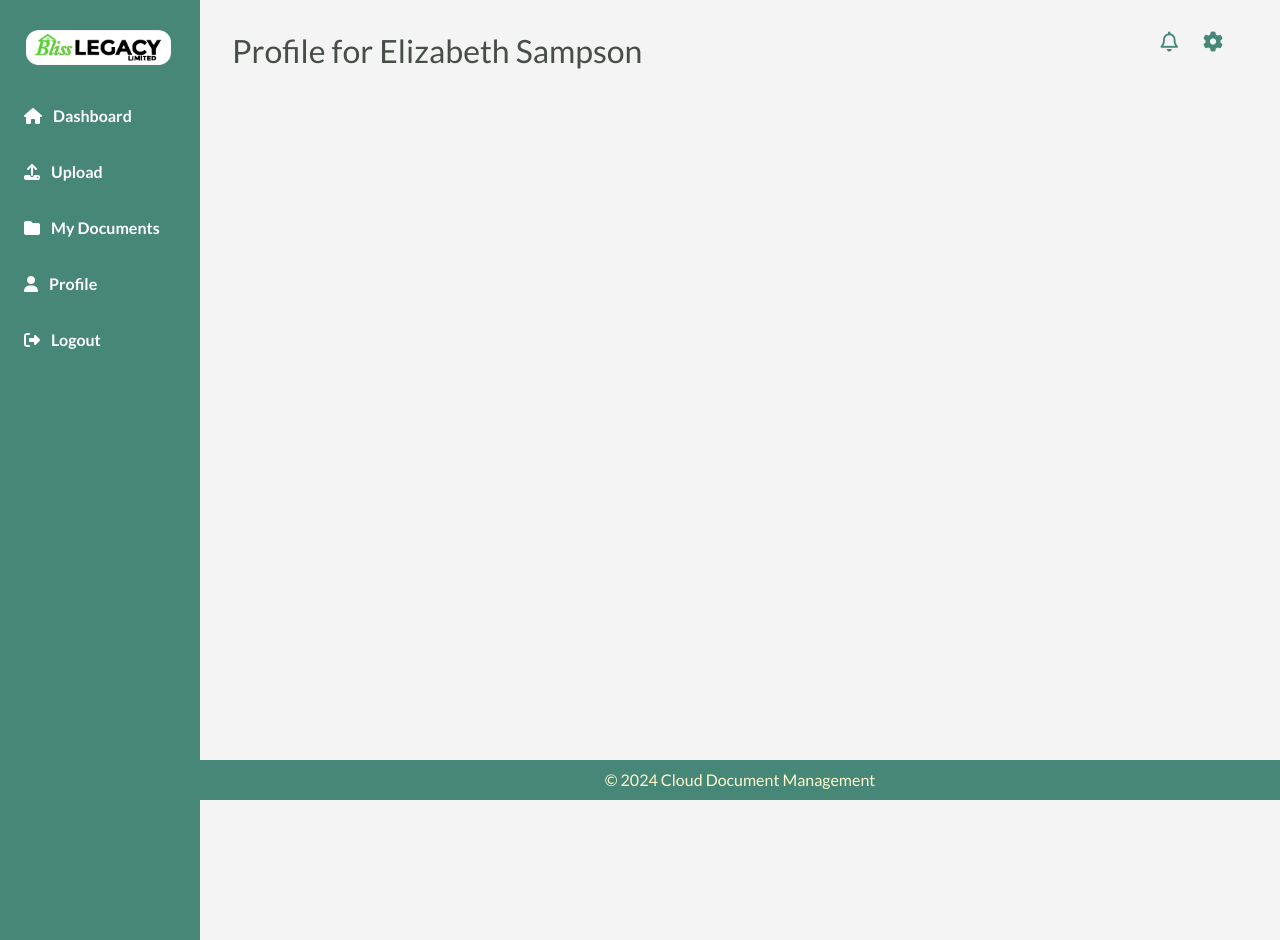
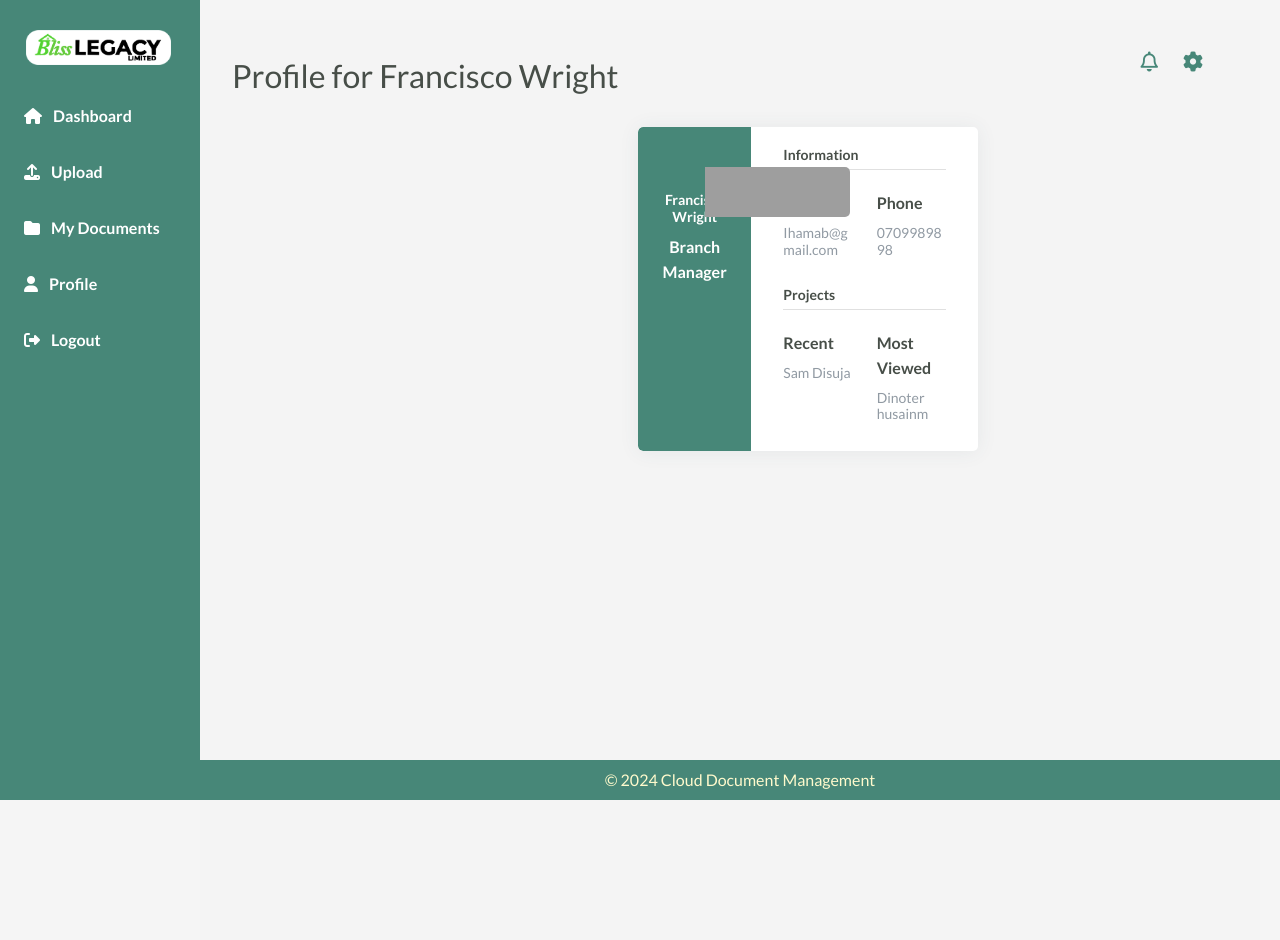
Before and after one commit to sammykingx/bliss-document_storage_service, a Flask app: page /profile in a window 1280 px wide. Run offline with Flask 3, Linux system fonts and the light colour scheme; a user stored in the database is signed in; some libraries are stand-ins or nearby versions; grey boxes are pictures that could not be loaded.

Commit message:
updated internal pages

```diff
--- a/app/static/css/layout.css
+++ b/app/static/css/layout.css
@@ -18,6 +18,8 @@
     font-family: lato;
     padding-top: 30px;
     height: 100%;
+    position: fixed;
+    box-sizing: border-box;
 
 
 
@@ -69,6 +71,9 @@
     flex-grow: 1;
     overflow-y: auto;
     font-family: lato;
+    box-sizing: border-box;
+    width: 100%;
+    margin-left: 200px;
 
 }
 /*
@@ -97,87 +102,25 @@
 
 }
 
-.main-content h1 {
+.main-content h2 {
     font-size: 2rem;
-    margin-bottom: 1rem;
-    margin-top: 30px;
+    margin-bottom: 2rem;
+    margin-top: 5px;
 }
 
-
+/*
 .card {
     background-color: #B9E3C6;
     border-radius: 8px;
     box-shadow: 0 2px 4px rgba(0, 0, 0, 0.1);
     padding: 1.5rem;
     margin-bottom: 5.5rem;;
-    margin-top: 3rem;
-    height: 8rem;
+    margin-top: 1rem;
+    height: 10rem;
 
 }
+*/
 
-
-.card h2 {
-    margin-bottom: 1rem;
-    font-size: 1.5rem;
-}
-
-.card p {
-    font-size: 1rem;
-    color: #333;
-
-}
-
-.card .btn {
-    background-color: white;
-    color: black;
-    padding: 0.5rem 2.5rem;
-    border: none;
-    border-radius: 5px;
-    cursor: pointer;
-    text-decoration: none;
-    transition: background-color 0.3s;
-    margin-top: 4%;
-    float: left;
-}
-
-.card .btn:hover {
-    background-color: #478778;
-}
-
-/* Statistics Cards Styling */
-.stats-cards {
-    display: flex;
-    flex-wrap: wrap;
-    gap: 1rem;
-    margin-bottom: 10rem;
-}
-
-.stats-card {
-    background-color: #96DED1;
-    border: 1px solid #ccc;
-    border-radius: 8px;
-    padding: 1rem;
-    width: calc(30.333% - 1rem);
-    box-shadow: 0 2px 4px rgba(0, 0, 0, 0.1);
-    text-align: center;
-    text-decoration: none;
-    color: black;
-    transition: background-color 0.3s;
-}
-
-.stats-card h3 {
-    margin-bottom: 0.5rem;
-    font-size: 1.25rem;
-}
-
-.stats-card p {
-    font-size: 1rem;
-}
-
-.stats-card:hover {
-    background-color: #478778;
-    color: white;
-}
 
 
 
@@ -269,16 +212,7 @@ footer p {
         padding: 1rem;
     }
 
-    .stats-card {
-        width: calc(50% - 0.5rem);
-    }
     footer{
         text-align: center;
     }
 }
-
-@media (max-width: 480px) {
-    .stats-card {
-        width: 100%;
-    }
-}
--- /dev/null
+++ b/app/static/css/profiles.css
@@ -0,0 +1,150 @@
+body {
+    background-color: whitesmoke;
+
+}
+
+main{
+    font-family: lato;
+    margin-left: 200px;
+    margin-top: 20px;
+    margin-right: 20px;
+
+}
+h6,p,h1,a{
+    font-family: lato;
+}
+
+
+.padding {
+    padding: 0 !important
+
+}
+
+.user-card-full {
+    overflow: hidden;
+}
+
+.card {
+    border-radius: 5px;
+    -webkit-box-shadow: 0 1px 20px 0 rgba(69,90,100,0.08);
+    box-shadow: 0 1px 20px 0 rgba(69,90,100,0.08);
+    border: none;
+    margin-bottom: 30px;
+    background-color: white;
+}
+
+.m-r-0 {
+    margin-right: 0px;
+}
+
+.m-l-0 {
+    margin-left: 0px;
+}
+
+.user-card-full .user-profile {
+    border-radius: 5px 0 0 5px;
+}
+
+.bg-c-lite-green {
+    background-color: #478778
+
+}
+
+.user-profile {
+    padding: 20px 0;
+}
+
+.card-block {
+    padding: 1.25rem;
+}
+
+.m-b-25 {
+    margin-bottom: 25px;
+}
+
+.img-radius {
+    border-radius: 5px;
+}
+
+
+
+h6 {
+    font-size: 14px;
+}
+
+.card .card-block p {
+    line-height: 25px;
+}
+
+@media only screen and (min-width: 1400px){
+p {
+    font-size: 14px;
+}
+}
+
+.card-block {
+    padding: 1.25rem;
+}
+
+.b-b-default {
+    border-bottom: 1px solid #e0e0e0;
+}
+
+.m-b-20 {
+    margin-bottom: 20px;
+}
+
+.p-b-5 {
+    padding-bottom: 5px !important;
+}
+
+.card .card-block p {
+    line-height: 25px;
+}
+
+.m-b-10 {
+    margin-bottom: 10px;
+}
+
+.text-muted {
+    color: #919aa3 !important;
+}
+
+.b-b-default {
+    border-bottom: 1px solid #e0e0e0;
+}
+
+.f-w-600 {
+    font-weight: 600;
+}
+
+.m-b-20 {
+    margin-bottom: 20px;
+}
+
+.m-t-40 {
+    margin-top: 20px;
+}
+
+.p-b-5 {
+    padding-bottom: 5px !important;
+}
+
+.m-b-10 {
+    margin-bottom: 10px;
+}
+
+.m-t-40 {
+    margin-top: 20px;
+}
+
+.user-card-full .social-link li {
+    display: inline-block;
+}
+
+.user-card-full .social-link li a {
+    font-size: 20px;
+    margin: 0 10px 0 0;
+    -webkit-transition: all 0.3s ease-in-out;
+    transition: all 0.3s ease-in-out;
+}
--- a/app/templates/dashboard.html
+++ b/app/templates/dashboard.html
@@ -4,13 +4,15 @@
 
 {% block css_styles %}
     <!-- your css styles per page -->
+    <link rel="stylesheet" href={{ url_for("static", filename="css/dashboard.css") }}>
 {% endblock %}
 
 {% block body %}
     <!-- body content -->
     <h2>Dashboard</h2>
+    <h5>Welcome, {{ user.name }}.</h5>
     <div class="card">
-        <h2>Welcome, {{ user.name }}</h2>
+
         <p>Here you can manage your documents, upload new files, and much more.</p>
         <a href="my-documents.html" class="btn">Get Started</a>
     </div>
--- a/app/templates/profile.html
+++ b/app/templates/profile.html
@@ -3,10 +3,62 @@
 {% block title %}User Profile{% endblock %}
 
 {% block css_styles %}
-    <!-- your css styles per page -->
+    <link rel="stylesheet" href={{ url_for("static", filename="css/profiles.css") }}>
 {% endblock %}
 
 {% block body %}
     <h2>Profile for {{ user.name }}</h2>
+    <main>
+        <div class="page-content page-container" id="page-content">
+    <div class="padding">
+        <div class="row container d-flex justify-content-center">
+    <div class="col-xl-6 col-md-12">
+    <div class="card user-card-full">
+     <div class="row m-l-0 m-r-0">
+     <div class="col-sm-4 bg-c-lite-green user-profile">
+    <div class="card-block text-center text-white">
+     <div class="m-b-25">
+     <img src="https://img.icons8.com/bubbles/100/000000/user.png" class="img-radius" alt="User-Profile-Image">
+ </div>
+  <h6 class="f-w-600">{{ user.name }}</h6>
+  <p>Branch Manager</p>
+ <i class=" mdi mdi-square-edit-outline feather icon-edit m-t-10 f-16"></i>
+  </div>
+ </div>
+<div class="col-sm-8">
+<div class="card-block">
+<h6 class="m-b-20 p-b-5 b-b-default f-w-600">Information</h6>
+<div class="row">
+  <div class="col-sm-6">
+<p class="m-b-10 f-w-600">Email</p>
+ <h6 class="text-muted f-w-400">Ihamab@gmail.com</h6>
+   </div>
+  <div class="col-sm-6">
+<p class="m-b-10 f-w-600">Phone</p>
+   <h6 class="text-muted f-w-400">0709989898</h6>
+  </div>
+</div>
+<h6 class="m-b-20 m-t-40 p-b-5 b-b-default f-w-600">Projects</h6>
+   <div class="row">
+   <div class="col-sm-6">
+  <p class="m-b-10 f-w-600">Recent</p>
+             <h6 class="text-muted f-w-400">Sam Disuja</h6>
+           </div>
+           <div class="col-sm-6">
+          <p class="m-b-10 f-w-600">Most Viewed</p>
+           <h6 class="text-muted f-w-400">Dinoter husainm</h6>
+           </div>
+            </div>
+
+                                 </div>
+                                </div>
+                              </div>
+                        </div>
+                     </div>
+                 </div>
+            </div>
+         </div>
+
+    </main>
 {% endblock %}
 <!-- your js script tag-->
--- a/app/templates/uploads.html
+++ b/app/templates/uploads.html
@@ -11,7 +11,7 @@
     <!-- body content -->
     <div class="form">
         <form class="row g-3">
-          <h3>Client Details</h3>
+          <h2>Upload Document</h2>
     <div class="col-md-6">
     <label for="inputName" class="form-label">First Name</label>
     <input type="text" class="form-control" id="inputName" placeholder="John" required>
```
Also changed, not shown: app/static/css/dashboard.css (+90 -0 lines), app/static/css/documents.css (+4 -3 lines), app/static/css/uploads.css (+4 -4 lines), app/templates/base.html (+7 -0 lines), app/static/images/cloud.png (added).
